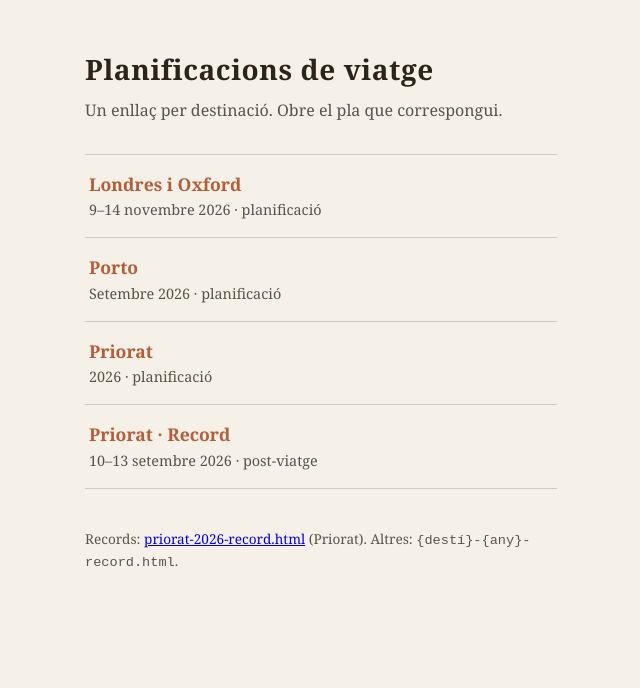
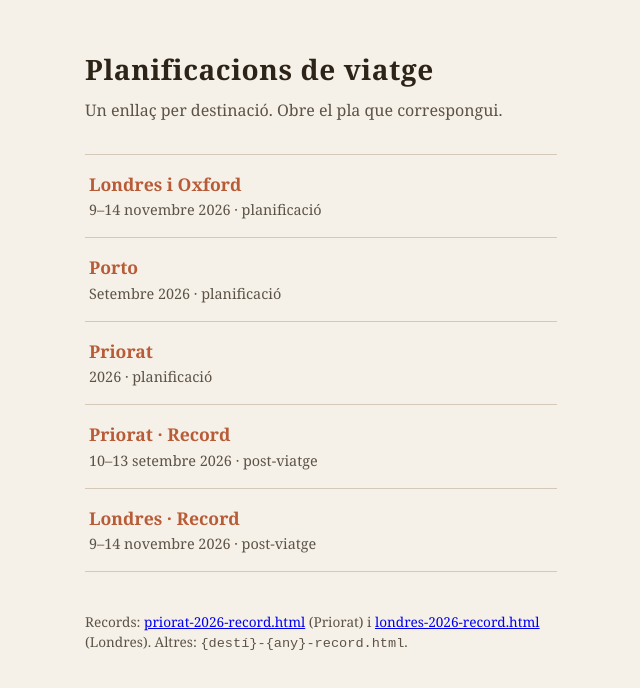
Before and after one commit to ILERGETS/Viatges_IA_i_JL, a plain HTML site: page index.html in a window 1280 px wide. Shown: the whole page, without its empty margins (319-959 px from the left). Drawn offline with Linux system fonts and the light colour scheme.

Commit message:
Actualitza portal: record de Londres (2026-11-18)

```diff
--- a/index.html
+++ b/index.html
@@ -104,9 +104,15 @@
           <span>10–13 setembre 2026 · post-viatge</span>
         </a>
       </li>
+      <li>
+        <a class="trip" href="londres-2026-record.html">
+          <strong>Londres · Record</strong>
+          <span>9–14 novembre 2026 · post-viatge</span>
+        </a>
+      </li>
     </ul>
     <footer>
-      Records: <a href="priorat-2026-record.html">priorat-2026-record.html</a> (Priorat). Altres: <code>{destí}-{any}-record.html</code>.
+      Records: <a href="priorat-2026-record.html">priorat-2026-record.html</a> (Priorat) i <a href="londres-2026-record.html">londres-2026-record.html</a> (Londres). Altres: <code>{destí}-{any}-record.html</code>.
     </footer>
   </main>
 </body>
```
